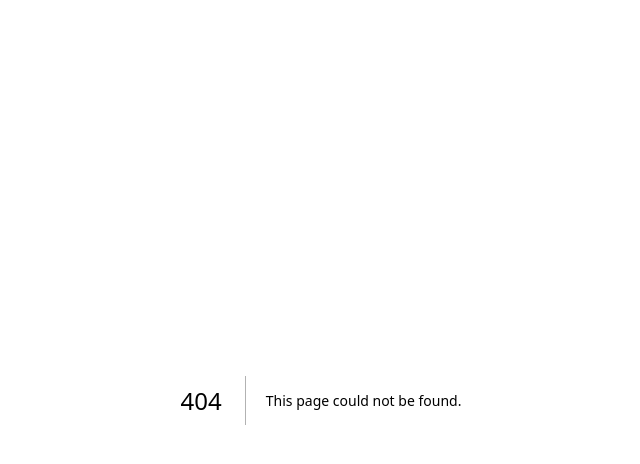
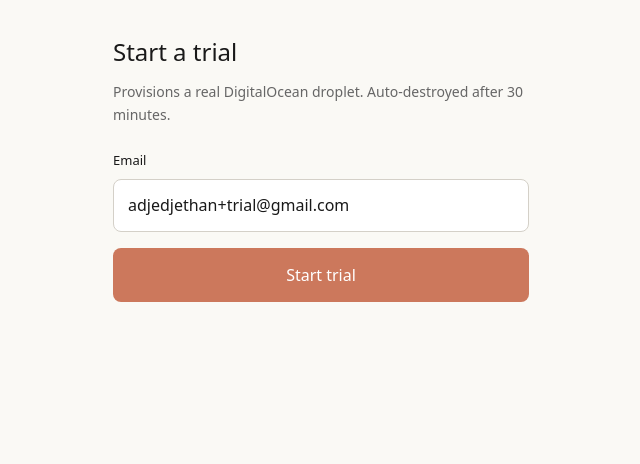
Before and after one commit to ethanadjedj-labs/concerto, a Next.js app in the folder frontend/: page /trial in a window 1280 px wide. Before the commit this address had no page. Shown: the top 464 px of the page, without its empty margins (319-959 px from the left). Built offline with nearby package versions, Linux system fonts and the light colour scheme.

Commit message:
tooling: /trial one-tap signup page for operator pre-launch testing (#59)
Co-authored-by: ethan <ethan@ethanadjedj-labs.com>

```diff
--- /dev/null
+++ b/frontend/app/trial/page.tsx
@@ -0,0 +1,69 @@
+"use client"
+import { useState } from "react"
+
+export default function TrialPage() {
+  const [email, setEmail] = useState("adjedjethan+trial@gmail.com")
+  const [status, setStatus] = useState<string>("")
+  const [busy, setBusy] = useState(false)
+  const [dashUrl, setDashUrl] = useState<string>("")
+
+  async function startTrial() {
+    setBusy(true)
+    setStatus("Starting trial...")
+    setDashUrl("")
+    try {
+      const r = await fetch("/api/trial/start", {
+        method: "POST",
+        headers: { "Content-Type": "application/json" },
+        body: JSON.stringify({ email }),
+      })
+      const text = await r.text()
+      if (!r.ok) {
+        setStatus(`✗ ${r.status}: ${text}`)
+        return
+      }
+      let data: { token?: string; dashboard_url?: string }
+      try { data = JSON.parse(text) } catch { setStatus(`✓ ${text}`); return }
+      if (data.token) {
+        const url = data.dashboard_url || `/dashboard/${data.token}`
+        setDashUrl(url)
+        setStatus(`✓ Trial started. Token: ${data.token.slice(0, 12)}…\n\nProvisioning takes ~3 minutes. The dashboard button will work once ready.`)
+      } else {
+        setStatus(`✓ ${text}`)
+      }
+    } catch (err: unknown) {
+      const msg = err instanceof Error ? err.message : String(err)
+      setStatus(`✗ ${msg}`)
+    } finally {
+      setBusy(false)
+    }
+  }
+
+  return (
+    <div style={{ padding: 32, fontFamily: "system-ui, sans-serif", maxWidth: 480, margin: "0 auto", minHeight: "100vh", background: "#faf9f5" }}>
+      <h1 style={{ fontSize: 24, marginBottom: 8 }}>Start a trial</h1>
+      <p style={{ color: "#666", marginBottom: 24, fontSize: 14 }}>
+        Provisions a real DigitalOcean droplet. Auto-destroyed after 30 minutes.
+      </p>
+      <label style={{ display: "block", fontSize: 13, color: "#191919", marginBottom: 8, fontWeight: 500 }}>Email</label>
+      <input type="email" value={email} onChange={(e) => setEmail(e.target.value)} disabled={busy} style={{
+        display: "block", width: "100%", padding: "12px 14px", fontSize: 16,
+        background: "#fff", border: "1px solid #d4d0c8", borderRadius: 8, marginBottom: 16,
+      }} />
+      <button onClick={startTrial} disabled={busy || !email} style={{
+        display: "block", width: "100%", padding: "14px 20px", fontSize: 16, fontWeight: 500,
+        background: busy ? "#d4d0c8" : "#cc785c", color: "#fff", border: "none",
+        borderRadius: 8, cursor: busy ? "wait" : "pointer",
+      }}>
+        {busy ? "Provisioning…" : "Start trial"}
+      </button>
+      {status && <pre style={{ marginTop: 24, padding: 16, background: "#f3efe5", borderRadius: 8, fontSize: 13, whiteSpace: "pre-wrap" }}>{status}</pre>}
+      {dashUrl && (
+        <a href={dashUrl} style={{
+          display: "block", marginTop: 16, padding: "14px 20px", fontSize: 16, fontWeight: 500,
+          background: "#191919", color: "#faf9f5", borderRadius: 8, textAlign: "center", textDecoration: "none",
+        }}>Open dashboard →</a>
+      )}
+    </div>
+  )
+}
```
